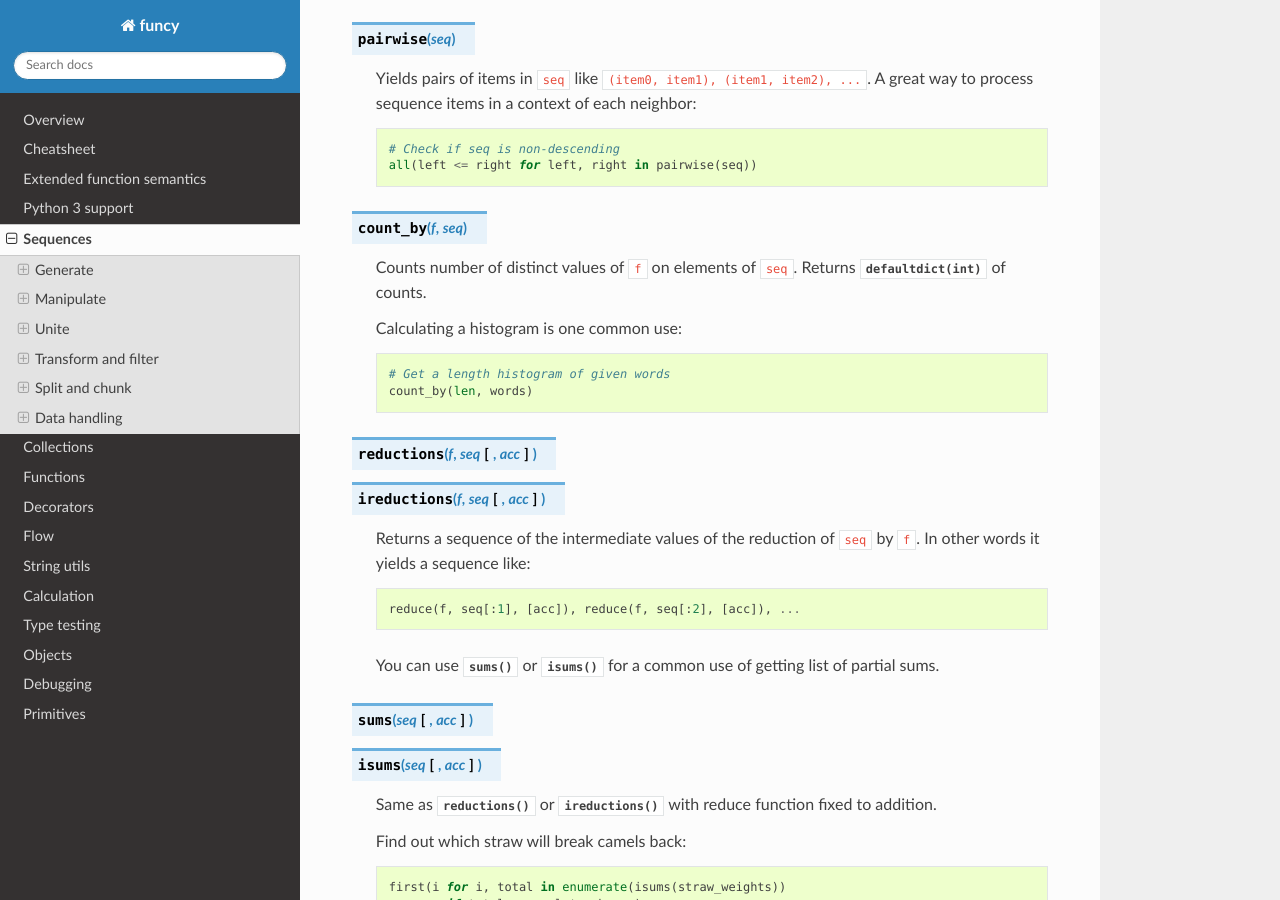
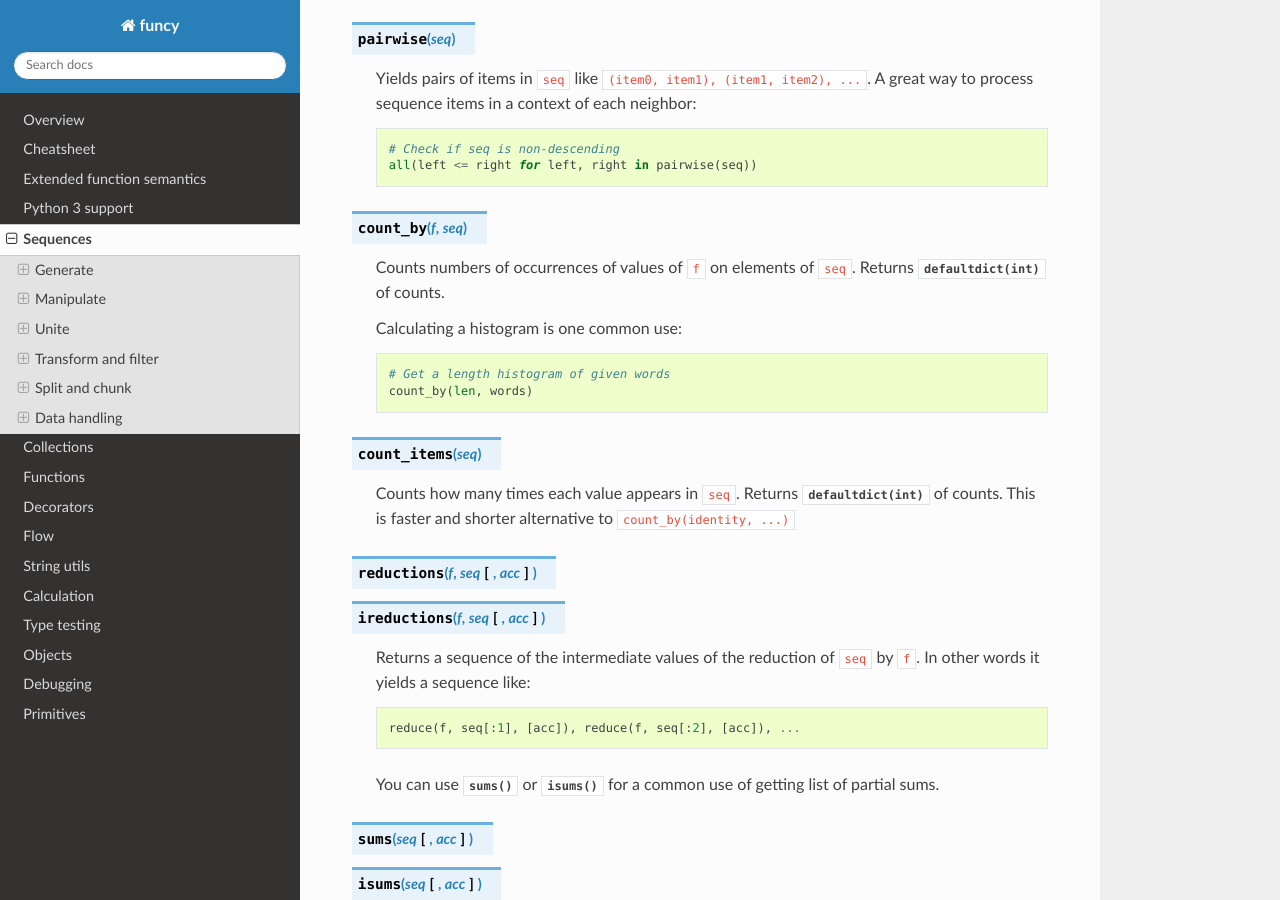
Before and after one commit to Jamaal224/funcy, a Sphinx documentation site: the page built from docs/seqs.rst, in a window 1280 px wide and 900 px high, scrolled down 11597 px. Built offline with Sphinx 7.4.7 and the Read the Docs theme 2.0.0, drawn with Linux system fonts in a browser that asks for light colours.

Commit message:
Add count_items()

```diff
--- a/TODO.rst
+++ b/TODO.rst
@@ -1,8 +1,5 @@
 TODO
 ====
-
-- count_by(identity, ...) shortcut (count_eq? count_items? frequencies?)
-  Counter?
 
 - @reraise((Err1, Err2), like=OtherErr)
   with reraise(TypeError, ValueError) as MyError:
--- a/docs/cheatsheet.rst
+++ b/docs/cheatsheet.rst
@@ -82,8 +82,8 @@ Transform  :func:`map` :func:`mapcat` :func:`keep` :func:`pluck` :func:`pluck_at
 Filter     :func:`filter` :func:`remove` :func:`keep` :func:`distinct` :func:`where` :func:`without`
 Join       :func:`cat` :func:`concat` :func:`flatten` :func:`mapcat` :func:`interleave` :func:`interpose`
 Partition  :func:`chunks` :func:`partition` :func:`partition_by` :func:`split_at` :func:`split_by`
-Group      :func:`split` :func:`count_by` :func:`group_by` :func:`group_by_keys` :func:`group_values`
-Aggregate  :func:`ilen` :func:`reductions` :func:`sums` :func:`all` :func:`any` :func:`none` :func:`one` :func:`count_by`
+Group      :func:`split` :func:`count_by` :func:`count_items` :func:`group_by` :func:`group_by_keys` :func:`group_values`
+Aggregate  :func:`ilen` :func:`reductions` :func:`sums` :func:`all` :func:`any` :func:`none` :func:`one` :func:`count_by` :func:`count_items`
 Iterate    :func:`pairwise` :func:`with_prev` :func:`with_next` :func:`izip_values` :func:`izip_dicts` :func:`tree_leaves` :func:`tree_nodes`
 ========== ==============================================================
 
--- a/docs/descriptions.html
+++ b/docs/descriptions.html
@@ -207,8 +207,12 @@
 </div>
 <div name="count_by">
     <b>count_by<em>(f, seq)</em></b><br><br>
-    Counts number of distinct values of <em>f</em><br>
+    Counts numbers of occurrences of values of <em>f</em><br>
      on elements of <em>seq</em>.
+</div>
+<div name="count_items">
+    <b>count_items<em>(seq)</em></b><br><br>
+    Counts how many times each value appears in <em>seq</em>.
 </div>
 <div name="group_by">
     <b>group_by<em>(f, seq)</em></b><br><br>
--- a/docs/seqs.rst
+++ b/docs/seqs.rst
@@ -509,12 +509,17 @@ Data handling
 
 .. function:: count_by(f, seq)
 
-    Counts number of distinct values of ``f`` on elements of ``seq``. Returns :class:`defaultdict(int) <py:collections.defaultdict>` of counts.
+    Counts numbers of occurrences of values of ``f`` on elements of ``seq``. Returns :class:`defaultdict(int) <py:collections.defaultdict>` of counts.
 
     Calculating a histogram is one common use::
 
         # Get a length histogram of given words
         count_by(len, words)
+
+
+.. function:: count_items(seq)
+
+    Counts how many times each value appears in ``seq``. Returns :class:`defaultdict(int) <py:collections.defaultdict>` of counts. This is faster and shorter alternative to ``count_by(identity, ...)``
 
 
 .. function:: reductions(f, seq, [acc])
```
Also changed, not shown: 3 other files.
